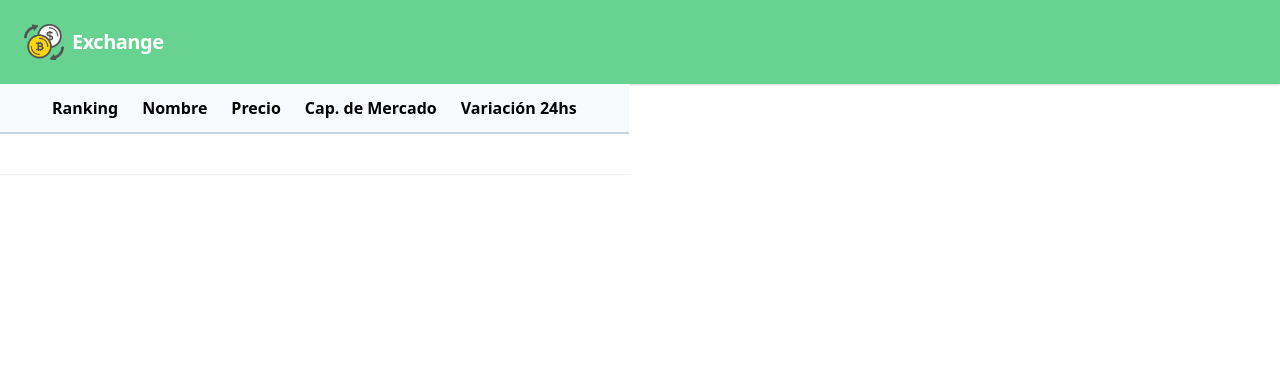
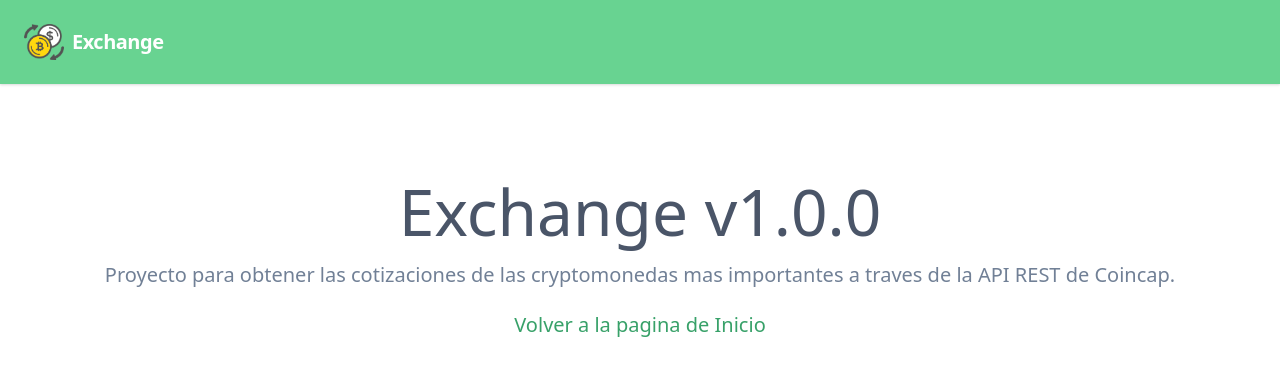
Before and after one commit to CristhianDaza/exchange, a Vue app: page /about in a window 1280 px wide. Shown: the top 376 px of the page. Built offline with nearby package versions, Linux system fonts and the light colour scheme.

Commit message:
Created views: Home, About, Error and add router

```diff
--- a/package.json
+++ b/package.json
@@ -10,7 +10,8 @@
   "dependencies": {
     "core-js": "^3.6.5",
     "tailwindcss": "^1.1.2",
-    "vue": "^2.6.11"
+    "vue": "^2.6.11",
+    "vue-router": "^3.4.3"
   },
   "devDependencies": {
     "@ianaya89/vue-cli-plugin-tailwind": "^1.1.0",
--- a/src/App.vue
+++ b/src/App.vue
@@ -1,19 +1,17 @@
 <template>
   <main>
     <PxHeader />
-    <PxAssetsTable />
+    <router-view class="container px-5 sm:px-20 py-20 flex justify-center" />
   </main>
 </template>
 
 <script>
 import PxHeader from '@/components/PxHeader.vue';
-import PxAssetsTable from '@/components/PxAssetsTable.vue';
 
 export default {
   name: "App",
   components: {
-    PxHeader,
-    PxAssetsTable
+    PxHeader
   },
 };
 </script>
--- a/src/main.js
+++ b/src/main.js
@@ -1,9 +1,11 @@
 import Vue from 'vue'
 import App from './App.vue'
+import router from '@/router'
 import '@/assets/css/tailwind.css'
 
 Vue.config.productionTip = false
 
 new Vue({
+  router,
   render: h => h(App),
 }).$mount('#app')
--- /dev/null
+++ b/src/router.js
@@ -0,0 +1,28 @@
+import Vue from 'vue'
+import Router from 'vue-router'
+import Home from '@/views/Home.vue'
+import About from '@/views/About.vue'
+import Error from '@/views/Error.vue'
+
+Vue.use(Router)
+
+export default new Router({
+  mode: 'history',
+  routes: [
+    {
+      path: '*',
+      name: 'error',
+      component: Error
+    },
+    {
+      path: '/',
+      name: 'home',
+      component: Home
+    },
+    {
+      path: '/about',
+      name: 'about',
+      component: About
+    }
+  ]
+})
--- /dev/null
+++ b/src/views/About.vue
@@ -0,0 +1,13 @@
+<template>
+  <div class="flex-col items-center">
+    <h1 class="text-gray-700 text-6xl">Exchange v1.0.0</h1>
+    <p class="text-gray-600 text-xl text-center">
+      Proyecto para obtener las cotizaciones de las cryptomonedas mas
+      importantes a traves de la API REST de Coincap.</p>
+
+    <router-link
+      to="/"
+      class="mt-5 text-xl text-green-600 hover:underline"
+    >Volver a la pagina de Inicio</router-link>
+  </div>
+</template>
--- /dev/null
+++ b/src/views/Error.vue
@@ -0,0 +1,9 @@
+<template>
+  <div class="flex-col items-center">
+    <h1 class="text-gray-700 text-6xl uppercase">error</h1>
+    <router-link
+      class="mt-5 text-xl text-green-600 hover:underline"
+      to="/"
+    >Volver a la página de Inicio</router-link>
+  </div>
+</template>
--- /dev/null
+++ b/src/views/Home.vue
@@ -0,0 +1,16 @@
+<template>
+  <div>
+    <PxAssetsTable />
+  </div>
+</template>
+
+<script>
+import PxAssetsTable from '@/components/PxAssetsTable.vue';
+
+export default {
+  name: 'home',
+  components: {
+    PxAssetsTable
+  },
+}
+</script>
```
Also changed, not shown: 1 other file (tests, documents, lock files or other folders).
